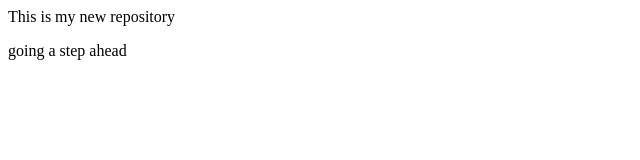
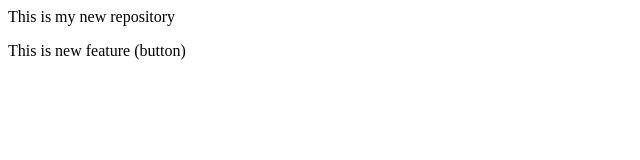
Before and after one commit to gajawadavaishnavi3/localrepo, a plain HTML site: page index.html in a window 1280 px wide. Shown: the full height of the page, 0-640 px from the left. Drawn offline with Linux system fonts and the light colour scheme.

Commit message:
Add bitton

```diff
--- a/index.html
+++ b/index.html
@@ -1,2 +1,2 @@
 <p>This is my new repository</p>
-<p>going a step ahead</p>
+<p>This is new feature (button)</p>
```
